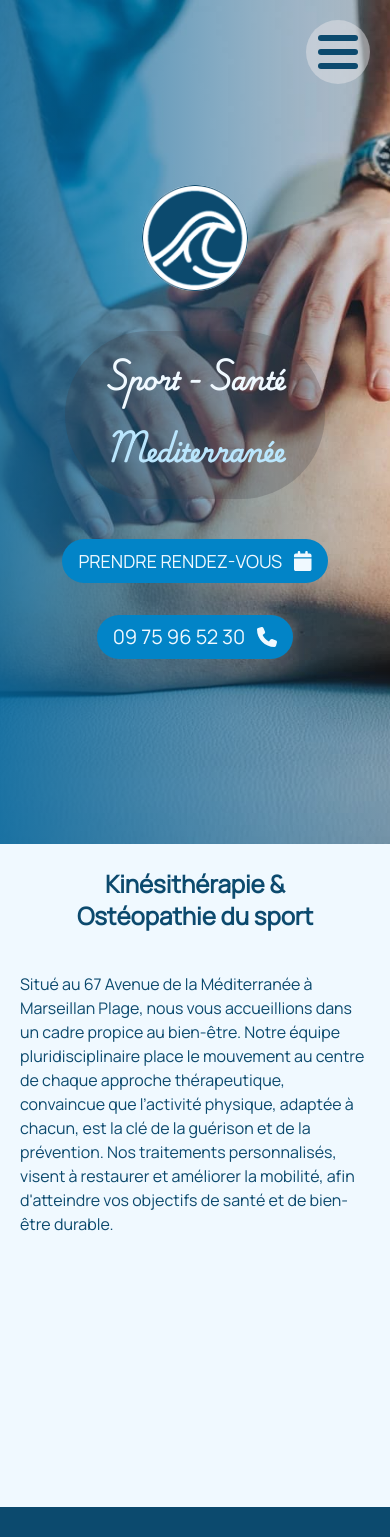
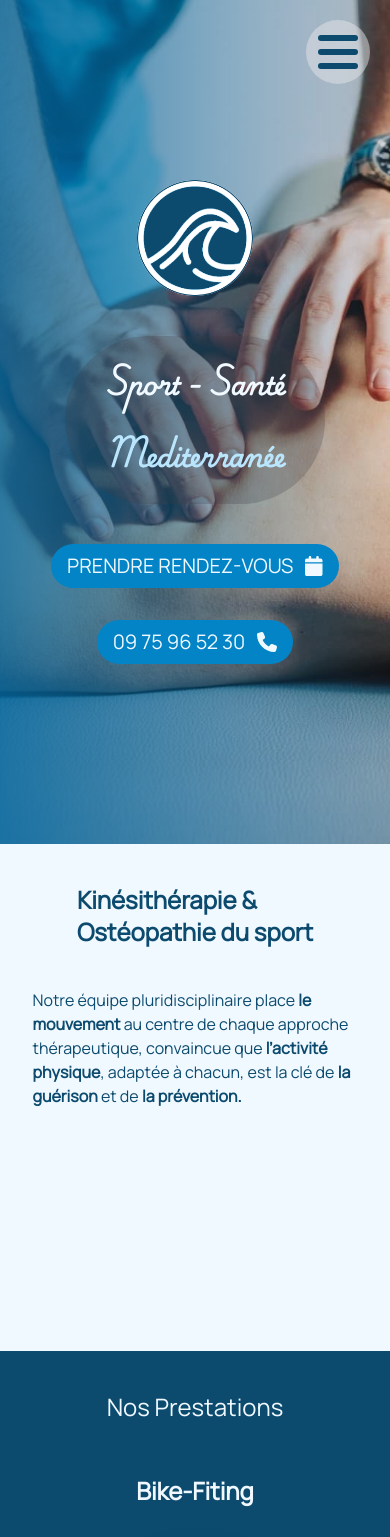
Before and after one commit to blenkcode/SPORT-SANTE-MEDITERRANEE, a Next.js app: page / in a window 390 px wide. Shown: the top 1537 px of the page. Built offline with nearby package versions, Linux system fonts and the light colour scheme.

Commit message:
responsive

```diff
--- a/src/app/header.tsx
+++ b/src/app/header.tsx
@@ -24,7 +24,7 @@ export default function Header() {
 
   return (
     <header
-      className={`bg-sky-50 font-Manrope tracking-widest transition-all duration-500 text-sky-900 lg:h-20 flex lg:pl-8 lg:justify-between justify-evenly items-center fixed top-0 left-0 w-full z-50 lg:-translate-y-0 h-lvh lg:flex-row flex-col ${
+      className={`bg-sky-50 font-Manrope tracking-widest transition-all duration-500 text-sky-900 2xl:h-20 lg:h-16  flex lg:pl-8 lg:justify-between justify-evenly items-center fixed top-0 left-0 w-full z-50 lg:-translate-y-0 h-lvh lg:flex-row flex-col ${
         isMenuOpen
           ? "translate-x-0 lg:translate-0"
           : "lg:translate-x-0 translate-x-full"
--- a/src/app/landing.tsx
+++ b/src/app/landing.tsx
@@ -47,7 +47,7 @@ const Landing = () => {
   }, []);
   return (
     <main className="lg:h-lvh h-auto min-h-lvh w-full">
-      <div className="bg-[url('/bc.jpg')] bg-center lg:bg-fixed bg-scroll w-full bg-cover lg:h-3/5 h-lvh text-sky-50 lg:text-4xl text-2xl">
+      <div className="bg-[url('/bc.jpg')] bg-center lg:bg-fixed bg-scroll w-full bg-cover lg:h-3/5 h-lvh text-sky-50 ">
         <div className="w-full h-full items-center justify-center font-Manrope flex flex-col bg-gradient-to-r from-sky-700/80 to-sky-700/0">
           <div className="items-center flex  flex-col justify-center">
             <img
@@ -62,25 +62,16 @@ const Landing = () => {
                     : "-translate-x-56 opacity-0 blur-sm"
                 }`}
               >
-                <div className="bg-zinc-700 bg-opacity-25 px-10 lg:px-5 py-8 rounded-full items-center justify-center flex flex-col lg:flex-row font-Play ">
+                <div className="bg-zinc-700 bg-opacity-25 px-10 lg:px-5 py-8 rounded-full items-center justify-center flex flex-col sm:flex-row font-Play xl:text-4xl lg:text-3xl sm:text-3xl text-2xl ">
                   Sport - Santé{" "}
-                  <span className="lg:ml-5 mt-10 lg:mt-0 text-sky-200">
+                  <span className="sm:ml-5 mt-10 sm:mt-0 text-sky-200">
                     Mediterranée
                   </span>
                 </div>
               </h1>
-              {/* <h2
-                className={`ease-in-out duration-title bg-zinc-700 bg-opacity-25 px-5 py-2 rounded-full font-extrabold mt-5 transition-all  ${
-                  titleVisible
-                    ? "translate-x-0 opacity-100 blur-none"
-                    : "translate-x-56 opacity-0 blur-sm"
-                }`}
-              >
-                MARSEILLAN
-              </h2> */}
             </div>
             <div
-              className={`duration-title transition-all flex items-center justify-center text-lg lg:text-xl ease-in-out delay-500 ${
+              className={`duration-title transition-all flex items-center justify-center xl:text-xl 2xl:text-2xl lg:text-lg text-xl ease-in-out delay-500 ${
                 titleVisible ? "opacity-100 " : "opacity-0 "
               }`}
             >
@@ -89,45 +80,43 @@ const Landing = () => {
                 className={` text-sky-50 bg-sky-600 py-2 px-4 rounded-full w-fit transition-all flex font-thin justify-center items-center cursor-pointer hover:text-sky-600 hover:bg-sky-50  `}
               >
                 PRENDRE RENDEZ-VOUS
-                <FontAwesomeIcon className="ml-3 text-xl" icon={faCalendar} />
+                <FontAwesomeIcon className="ml-3 " icon={faCalendar} />
               </Link>
             </div>
             <div
-              className={`duration-title flex items-center justify-center transition-all ease-in-out delay-500 ${
+              className={`duration-title xl:text-xl 2xl:text-2xl lg:text-lg text-xl flex items-center justify-center transition-all ease-in-out delay-500 ${
                 titleVisible ? "opacity-100 " : "opacity-0 "
               }`}
             >
-              <div className="text-xl mt-8 text-sky-50 bg-sky-600 py-2 px-4 rounded-full flex font-thin justify-center items-center cursor-pointer hover:text-sky-600 hover:bg-sky-50 w-fit transition-colors">
+              <div className="mt-8 text-sky-50 bg-sky-600 py-2 px-4 rounded-full flex font-thin justify-center items-center cursor-pointer hover:text-sky-600 hover:bg-sky-50 w-fit transition-colors">
                 09 75 96 52 30
-                <FontAwesomeIcon className="ml-3 text-xl" icon={faPhone} />
+                <FontAwesomeIcon className="ml-3 " icon={faPhone} />
               </div>
             </div>
           </div>
           <div></div>
         </div>
       </div>
-
-      <div className="   lg:pb-0 h-fit lg:h-2/5 bg-sky-50  text-sky-900 lg:px-10 px-5  flex flex-col w-full items-center  lg:justify-center justify-start py-6 lg:py-0 relative overflow-x-hidden ">
-        <h2 className="lg:mt-0 text-2xl font-extrabold lg:font-normal lg:text-3xl mt-0 flex flex-col lg:flex-row items-center justify-center ">
+      <div className="lg:h-2/5 h-fit bg-sky-50  text-sky-900 flex flex-col items-center justify-evenly ">
+        <h2 className=" font-extrabold lg:font-normal lg:py-0 py-10 flex sm:flex-row flex-col sm:text-3xl  xl:text-3xl text-2xl">
+          {" "}
           <span className="lg:mr-3 mr-0">Kinésithérapie & </span>Ostéopathie du
           sport
         </h2>
-        <div className="flex lg:flex-row flex-col justify-center items-center lg:pb-0 pb-8 ">
-          <div className="lg:text-md xl:w-1/2 2xl:w-1/3 text-md lg:mt-5 mt-10">
+        <div className="flex items-center lg:flex-row flex-col justify-evenly w-10/12">
+          <p className="lg:text-lg md:text-xl sm:text-lg text-md xl:text-xl 2xl:w-1/3 xl:w-1/2 lg:w-1/2">
             {" "}
-            Situé au 67 Avenue de la Méditerranée à Marseillan Plage, nous vous
-            accueillions dans un cadre propice au bien-être. Notre équipe
-            pluridisciplinaire place le mouvement au centre de chaque approche
-            thérapeutique, convaincue que l’activité physique, adaptée à chacun,
-            est la clé de la guérison et de la prévention. Nos traitements
-            personnalisés, visent à restaurer et améliorer la mobilité, afin
-            d&apos;atteindre vos objectifs de santé et de bien-être durable.
-          </div>
-          <div className="lg:w-1/3 w-1/2 flex items-center justify-center ">
-            {" "}
+            Notre équipe pluridisciplinaire place{" "}
+            <span className="font-bold">le mouvement </span>au centre de chaque
+            approche thérapeutique, convaincue que{" "}
+            <span className="font-bold">l’activité physique</span>, adaptée à
+            chacun, est la clé de{" "}
+            <span className="font-bold">la guérison </span> et de{" "}
+            <span className="font-bold">la prévention.</span>
+          </p>
           <img
             src="/logocourse.png"
-              className={`w-56 mt-10 rounded-full border-2 border-solid border-sky-900  transition-all duration-1000 ${
+            className={`2xl:w-52 xl:w-52 w-1/2 lg:w-40 md:w-1/3 lg:my-0 my-10 rounded-full border-2 border-solid border-sky-900  transition-all duration-1000 ${
               isVisible
                 ? "-translate-x-0 opacity-100 rotate-0"
                 : "-translate-x-full opacity-0 rotate-180 lg:-translate-x-0 lg:opacity-100 lg:rotate-0"
@@ -135,7 +124,6 @@ const Landing = () => {
           ></img>
         </div>
       </div>
-      </div>
     </main>
   );
 };
--- a/src/app/presta.tsx
+++ b/src/app/presta.tsx
@@ -66,7 +66,7 @@ const Presta = () => {
     <div className="lg:pt-20 bg-sky-50 overflow-x-hidden lg:overflow-x-visible ">
       <div className="lg:text-5xl text-2xl lg:h-700 h-fit text-sky-50 bg-sky-900 lg:py-20 flex flex-col items-center justify-center font-Manrope w-full relative ">
         <div
-          className={`lg:w-circle lg:h-circle w-0 h-0 rounded-full bg-sky-900 border-2 border-solid border-sky-50 absolute transition-all delay-300 duration-1000 lg:-top-20 -top-10 z-10 ${
+          className={`xl:w-circle xl:h-circle lg:w-circle2 lg:h-circle2 w-0 h-0 rounded-full bg-sky-900 border-2 border-solid border-sky-50 absolute transition-all delay-300 duration-1000 lg:-top-20 -top-10 z-10 ${
             isVisible ? "border-opacity-100" : "border-opacity-0"
           }`}
         ></div>
@@ -75,9 +75,9 @@ const Presta = () => {
         </h3>
         <div className="flex z-30 lg:flex-row flex-col lg:mt-32 items-center">
           <div
-            className={`w-fit flex z-20  mt-0 lg:mt-0 flex-col text-lg lg:-translate-x-56 transition-all duration-2000 ease-in-out items-center rounded-lg lg:pb-20 pb-10 lg:-translate-y-20 ${
+            className={`w-fit flex z-20  mt-0 lg:mt-0 flex-col text-lg  transition-all duration-2000 ease-in-out items-center rounded-lg lg:pb-20 pb-10 lg:-translate-y-20 ${
               isVisible
-                ? "-translate-x-0 lg:-translate-x-56 opacity-100"
+                ? "-translate-x-0 xl:-translate-x-56 lg:-translate-x-36 opacity-100"
                 : "-translate-x-80 lg:-translate-x-96 opacity-0"
             } ${
               isVisible1
@@ -100,7 +100,7 @@ const Presta = () => {
             </Link>
           </div>
           <div
-            className={`w-fit flex flex-col text-lg lg:-translate-x-24 transition-all duration-2000 ease-in-out items-center rounded-lg lg:pb-20 pb-10 ${
+            className={`w-fit flex flex-col text-lg xl:-translate-x-24 lg:-translate-x-14 transition-all duration-2000 ease-in-out items-center rounded-lg lg:pb-20 pb-10 ${
               isVisible
                 ? "opacity-100 translate-y-0"
                 : " lg:opacity-0 lg:translate-y-56"
@@ -123,7 +123,7 @@ const Presta = () => {
             </Link>
           </div>
           <div
-            className={`w-fit flex flex-col lg:translate-x-24 text-lg transition-all duration-2000 ease-in-out items-center rounded-lg lg:pb-20 pb-10 ${
+            className={`w-fit flex flex-col xl:translate-x-24 lg:translate-x-14 text-lg transition-all duration-2000 ease-in-out items-center rounded-lg lg:pb-20 pb-10 ${
               isVisible
                 ? "opacity-100 translate-y-0"
                 : " lg:opacity-0 lg:translate-y-56"
@@ -146,9 +146,9 @@ const Presta = () => {
             </Link>
           </div>
           <div
-            className={`w-fit flex z-20 lg:translate-x-56 mt-20 lg:mt-0 flex-col text-lg transition-all duration-2000 ease-in-out items-center rounded-lg lg:pb-20 -translate-y-20 ${
+            className={`w-fit flex z-20  mt-20 lg:mt-0 flex-col text-lg transition-all duration-2000 ease-in-out items-center rounded-lg lg:pb-20 -translate-y-20 ${
               isVisible
-                ? "translate-x-0 lg:translate-x-56 opacity-100"
+                ? "translate-x-0 xl:translate-x-56 lg:translate-x-36 opacity-100"
                 : " lg:translate-x-80 opacity-0"
             } ${
               isVisible4
--- a/tailwind.config.ts
+++ b/tailwind.config.ts
@@ -23,6 +23,8 @@ const config: Config = {
       },
       height: {
         circle: "1000px",
+        circle2: "800px",
+        circle3: "650px",
         "200": "480px",
         "700": "600px",
         "600": "600px",
@@ -34,6 +36,8 @@ const config: Config = {
       width: {
         "200": "1000px",
         circle: "1000px",
+        circle2: "800px",
+        circle3: "650px",
       },
       transitionDuration: {
         "2000": "1700ms",
```
Lines whose indentation alone changed are shown as unchanged.
